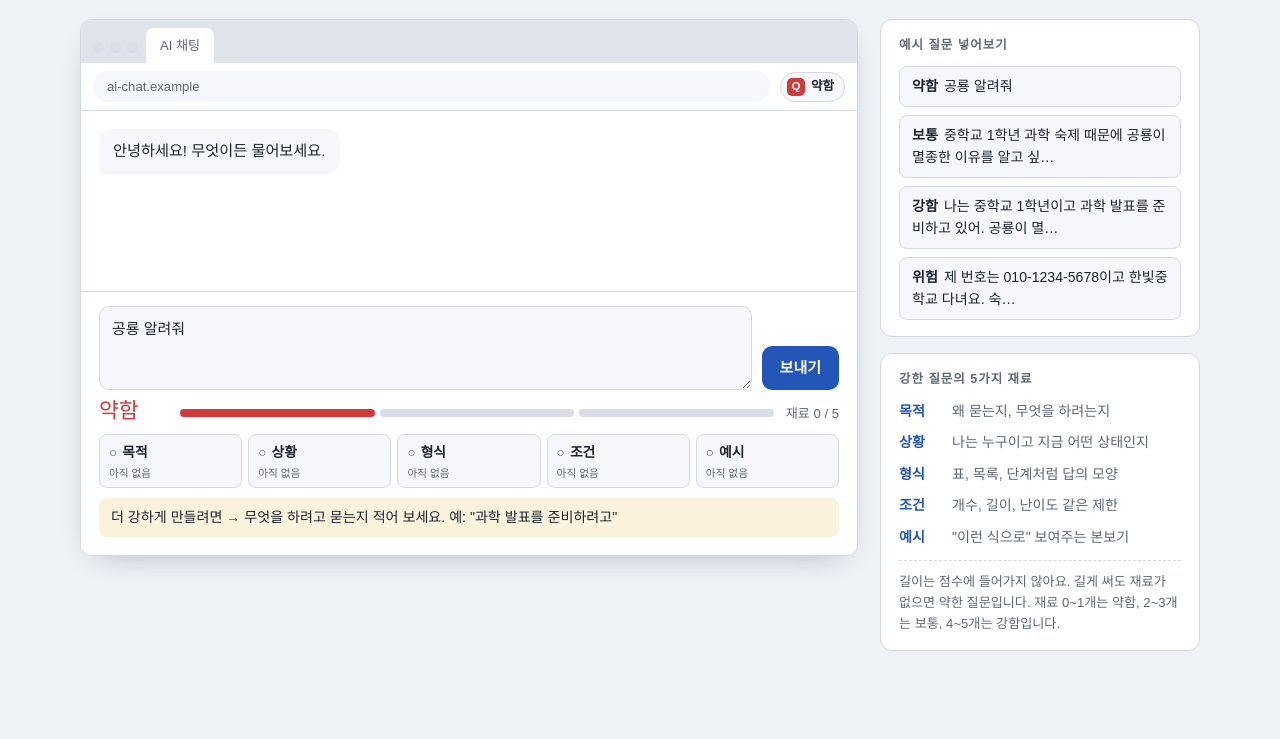
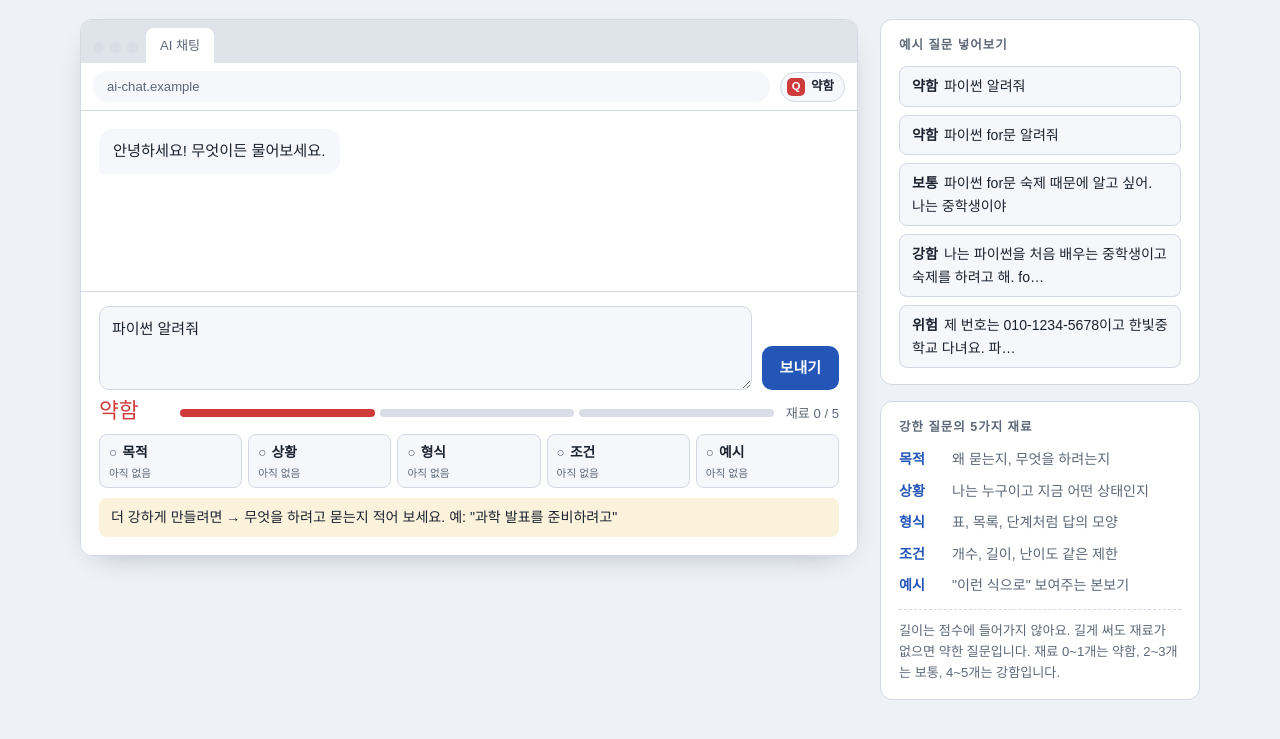
Before and after one commit to hankgood95/prompt_helper, a plain HTML site: page index.html in a window 1280 px wide. Shown: the part 133-872 px from the top of the page. Before the commit the page ends 840 px from the top, so only its background shows below. Drawn offline with Linux system fonts and the light colour scheme; a web font is replaced by a local one.

Commit message:
예시 질문을 영상 대본의 파이썬 질문으로 변경
Co-Authored-By: Claude Opus 5.5 <noreply@anthropic.com>
Claude-Session: https://claude.ai/code/session_01QCFMBwHehid4WHznXqutfH

```diff
--- a/index.html
+++ b/index.html
@@ -157,7 +157,7 @@ aside { display: grid; gap: 16px; min-width: 0; }
       <div class="composer">
         <div class="inputrow">
           <label for="prompt" class="sr" hidden>질문 입력</label>
-          <textarea id="prompt" placeholder="AI에게 할 질문을 입력해 보세요">공룡 알려줘</textarea>
+          <textarea id="prompt" placeholder="AI에게 할 질문을 입력해 보세요">파이썬 알려줘</textarea>
           <button class="send" id="send" type="button">보내기</button>
         </div>
 
@@ -227,10 +227,11 @@ const RISKS = [
 const LEVELS = ["-", "약함", "보통", "강함"];
 
 const SAMPLES = [
-  { tag: "약함", text: "공룡 알려줘" },
-  { tag: "보통", text: "중학교 1학년 과학 숙제 때문에 공룡이 멸종한 이유를 알고 싶어" },
-  { tag: "강함", text: "나는 중학교 1학년이고 과학 발표를 준비하고 있어. 공룡이 멸종한 이유를 3가지로 정리해서 표로 보여줘. 초등학생도 이해할 수 있게 쉽게 써 줘. 예를 들어 '운석 충돌 - 큰 돌이 지구에 떨어짐'처럼 한 줄로." },
-  { tag: "위험", text: "제 번호는 010-1234-5678이고 한빛중학교 다녀요. 숙제 도와줘" }
+  { tag: "약함", text: "파이썬 알려줘" },
+  { tag: "약함", text: "파이썬 for문 알려줘" },
+  { tag: "보통", text: "파이썬 for문 숙제 때문에 알고 싶어. 나는 중학생이야" },
+  { tag: "강함", text: "나는 파이썬을 처음 배우는 중학생이고 숙제를 하려고 해. for문을 예제 3개와 함께 쉽게 설명해줘. 단계별로, 예를 들어 1부터 5까지 출력하는 코드처럼." },
+  { tag: "위험", text: "제 번호는 010-1234-5678이고 한빛중학교 다녀요. 파이썬 숙제 도와줘" }
 ];
 
 // 질문 하나를 채점한다
```
